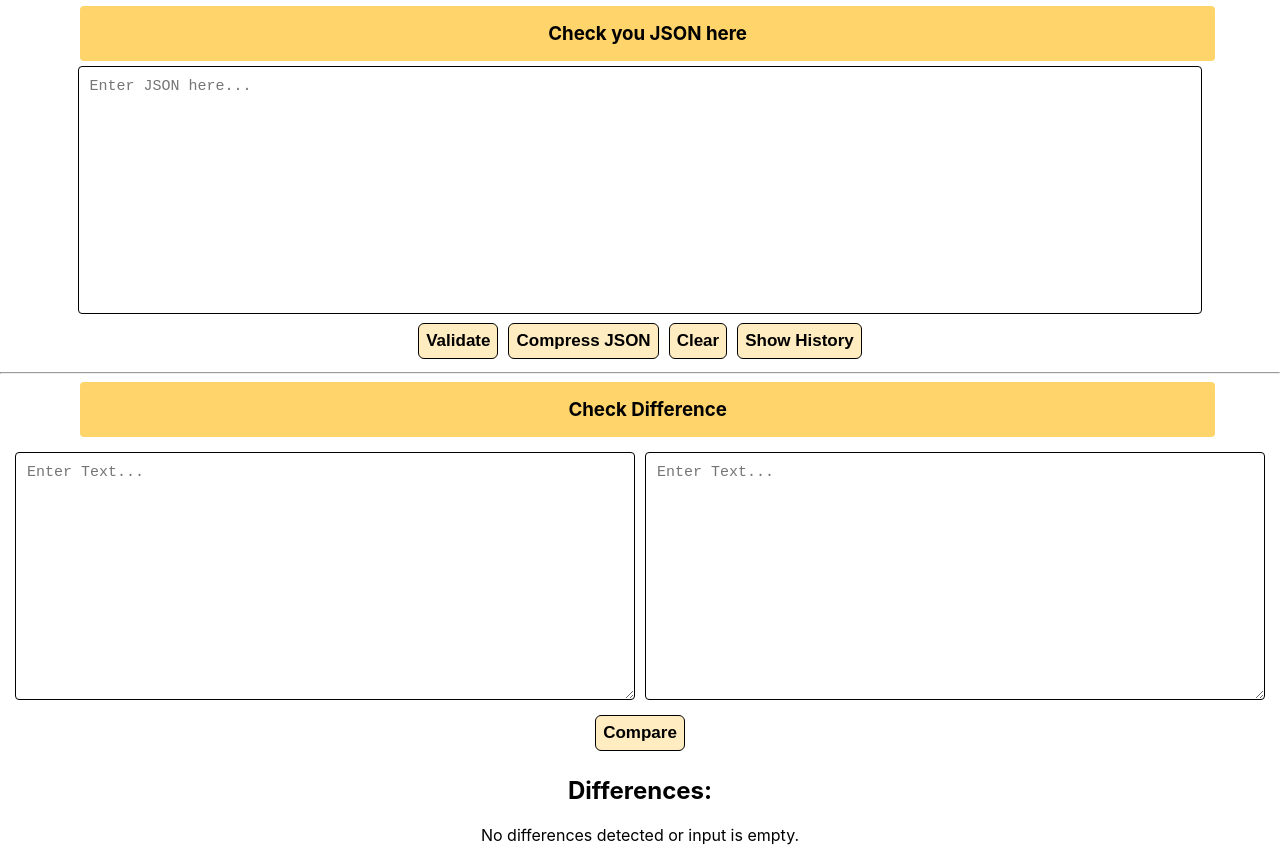
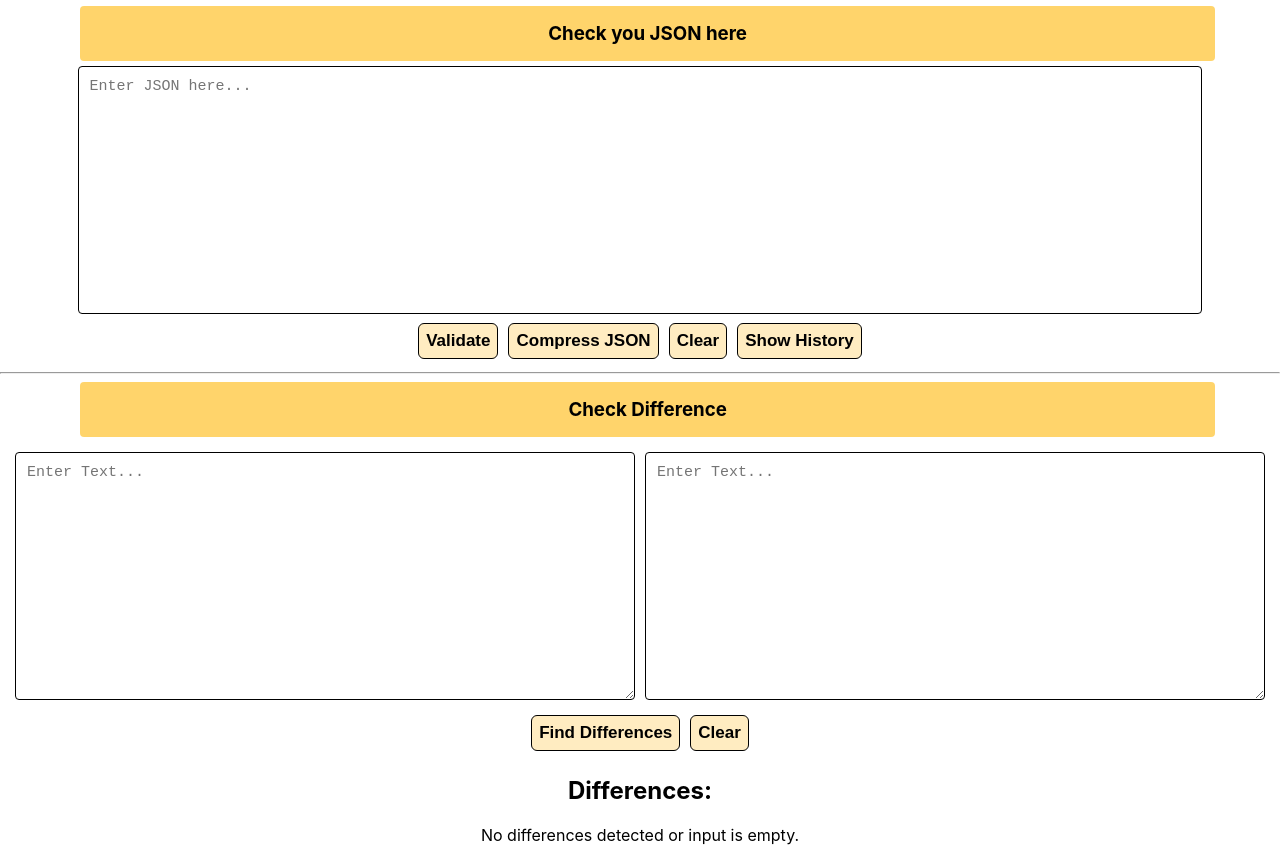
Before and after one commit to satya1105/validateJson, a React (Create React App) app: page / in a window 1280 px wide. Built offline with nearby package versions, Linux system fonts and the light colour scheme.

Commit message:
add clear button

```diff
--- a/src/JsonComparator.js
+++ b/src/JsonComparator.js
@@ -30,6 +30,12 @@ function JsonComparator() {
         }
     };
 
+    const clearInputs = () => {
+        setInputOne('');
+        setInputTwo('');
+        setDifferences('');
+    };
+
     return (
         <div>
             <h3 className='json-heading'>Check Difference</h3>
@@ -52,7 +58,8 @@ function JsonComparator() {
                 />
             </div>
             <div>
-                <button className='btn' onClick={compareInputs}>Compare</button>
+                <button className='btn' onClick={compareInputs}>Find Differences</button>
+                <button className='btn' onClick={clearInputs}>Clear</button>
             </div>
             <div>
                 <h2>Differences:</h2>
```
